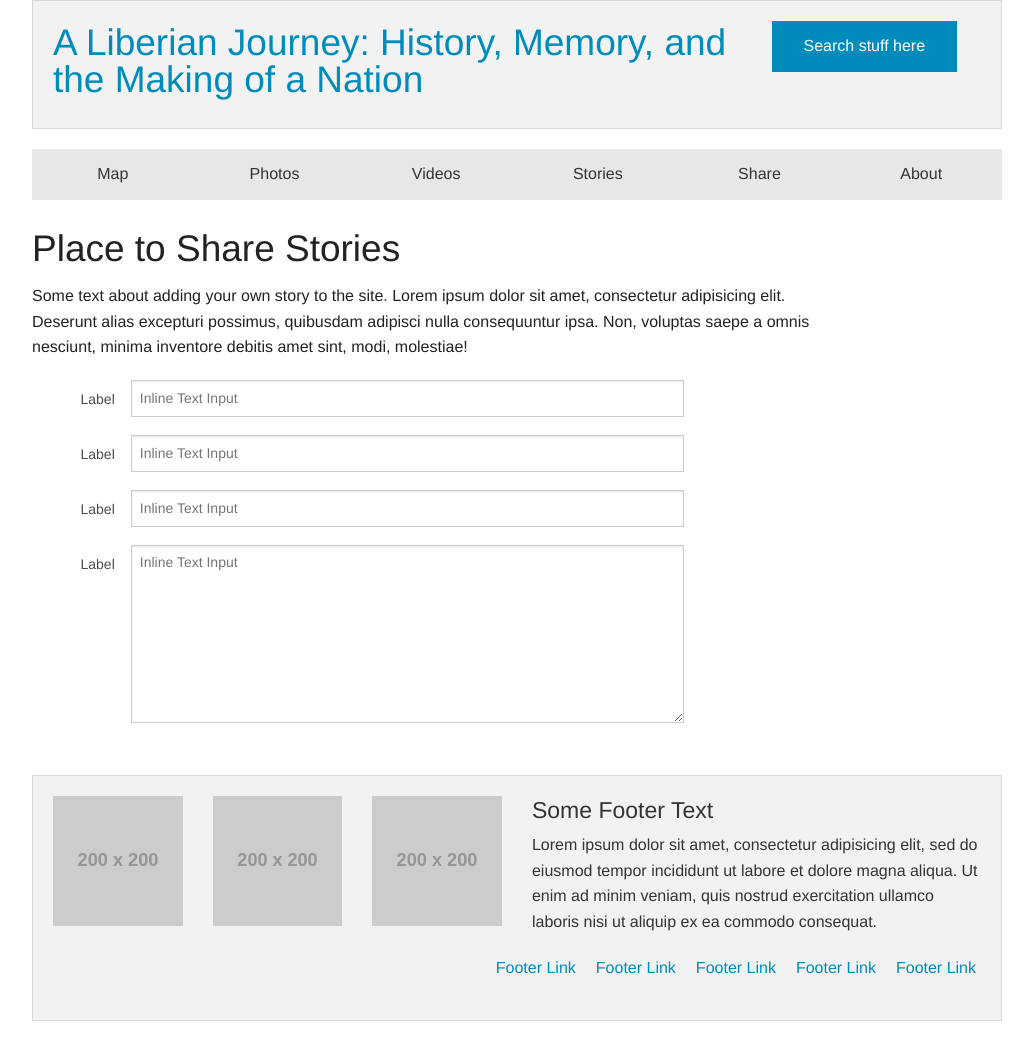
After one commit to chnm/liberian-journey-wireframes, a PHP site: page /share.php in a window 1280 px wide. The commit adds this page. Shown: the whole page, without its empty margins (123-1156 px from the left). Run offline with PHP 8.4, Linux system fonts and the light colour scheme; grey boxes labelled with a size stand in for pictures from a placeholder-image service; some libraries are stand-ins or nearby versions.

Commit message:
Added share page

```diff
--- a/header.html
+++ b/header.html
@@ -36,7 +36,7 @@
             <a href="photos.php" class="medium secondary button large-2 columns">Photos</a>
             <a href="videos.php" class="medium secondary button large-2 columns">Videos</a>
             <a href="stories.php" class="medium secondary button large-2 columns">Stories</a>
-            <a href="#" class="medium secondary button large-2 columns">Contribute</a>
+            <a href="share.php" class="medium secondary button large-2 columns">Share</a>
             <a href="about.php" class="medium secondary button large-2 columns">About</a>
           </div>
         </div>
--- /dev/null
+++ b/share.php
@@ -0,0 +1,58 @@
+<?php require('header.html'); ?>
+
+<div class="row">
+    <div class="large-12 columns">
+        <h2>Place to Share Stories</h2>
+        <form>
+            <div class="row">
+            <div class="large-10 column">
+                <p>Some text about adding your own story to the site. Lorem ipsum dolor sit amet, consectetur adipisicing elit. Deserunt alias excepturi possimus, quibusdam adipisci nulla consequuntur ipsa. Non, voluptas saepe a omnis nesciunt, minima inventore debitis amet sint, modi, molestiae!</p>
+            </div>
+
+                <div class="large-8">
+                    <div class="row">
+                        <div class="large-2 columns">
+                        <label for="right-label" class="right inline">Label</label>
+                        </div>
+
+                        <div class="large-10 columns">
+                        <input type="text" id="right-label" placeholder="Inline Text Input">
+                        </div>
+                    </div>
+
+                    <div class="row">
+                        <div class="large-2 columns">
+                        <label for="right-label" class="right inline">Label</label>
+                        </div>
+
+                        <div class="large-10 columns">
+                        <input type="text" id="right-label" placeholder="Inline Text Input">
+                        </div>
+                    </div>
+
+                    <div class="row">
+                        <div class="large-2 columns">
+                        <label for="right-label" class="right inline">Label</label>
+                        </div>
+
+                        <div class="large-10 columns">
+                        <input type="text" id="right-label" placeholder="Inline Text Input">
+                        </div>
+                    </div>
+
+                    <div class="row">
+                        <div class="large-2 columns">
+                        <label for="right-label" class="right inline">Label</label>
+                        </div>
+
+                        <div class="large-10 columns">
+                        <textarea id="right-label" rows="10" placeholder="Inline Text Input"></textarea>
+                        </div>
+                    </div>
+                </div>
+            </div>
+        </form>
+    </div>
+</div>
+
+<?php require('footer.html'); ?>
```
Also changed, not shown: map.php (+9 -5 lines).
